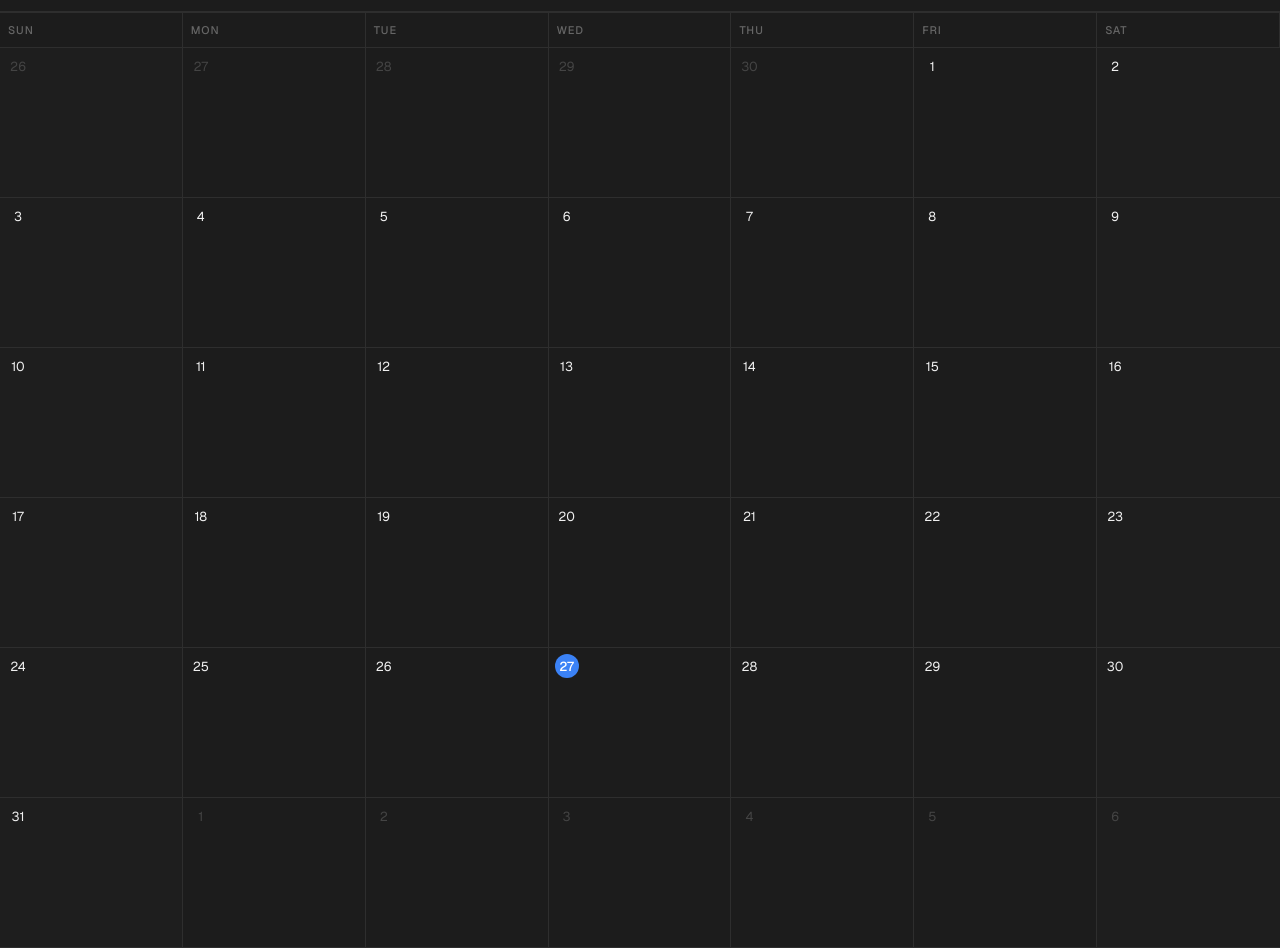
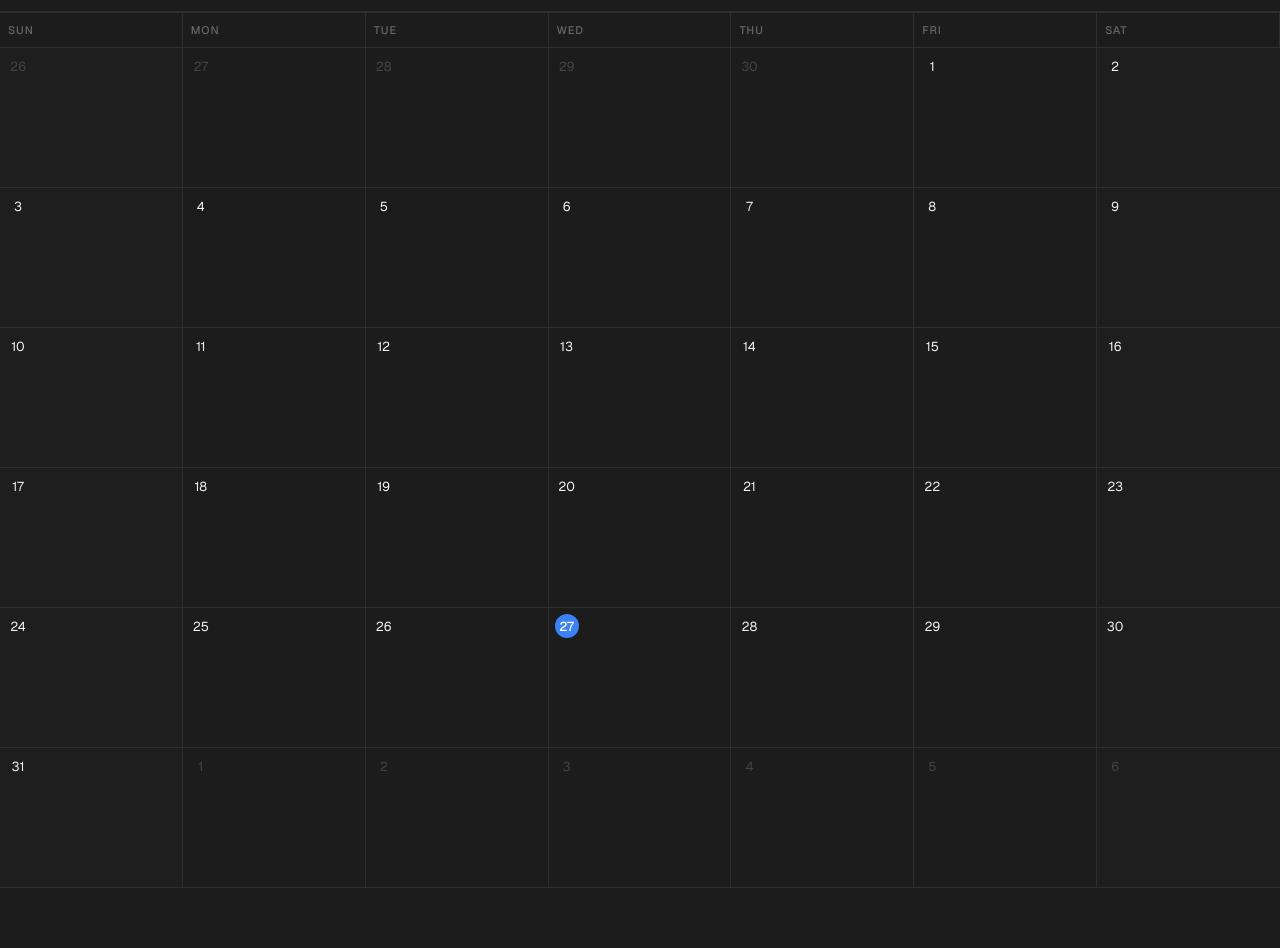
Before and after one commit to GunagyeJain/notion-calendar, a plain HTML site: page index.html in a window 1280 px wide. Shown: the part 49-997 px from the top of the page. After the commit the page ends 937 px from the top, so only its background shows below. Drawn offline with nearby package versions, Linux system fonts and the light colour scheme.

Commit message:
Trim day-cell height by 10px to fit Notion embed without scrollbar
Month view always renders 6 rows, so dropping min-height from 150 to 140
removes exactly 60px of total height — enough to make the calendar fit
inside a standard Notion /embed block without an inner scrollbar.

Co-Authored-By: Claude Opus 4.7 <noreply@anthropic.com>

```diff
--- a/index.html
+++ b/index.html
@@ -266,7 +266,7 @@ textarea { resize: vertical; min-height: 60px; }
 }
 
 .day-cell {
-  min-height: 150px;
+  min-height: 140px;
   padding: 6px 6px;
   border-right: 1px solid var(--border-subtle);
   border-bottom: 1px solid var(--border-subtle);
```
